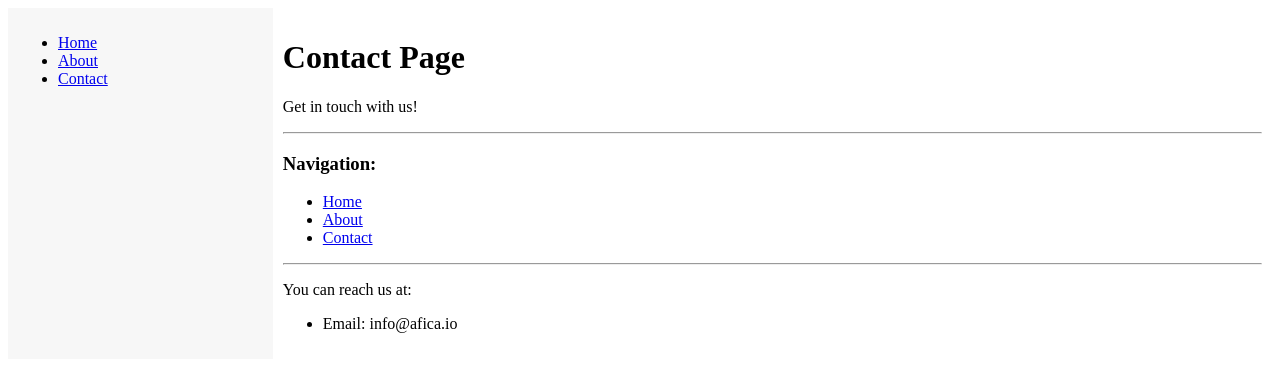
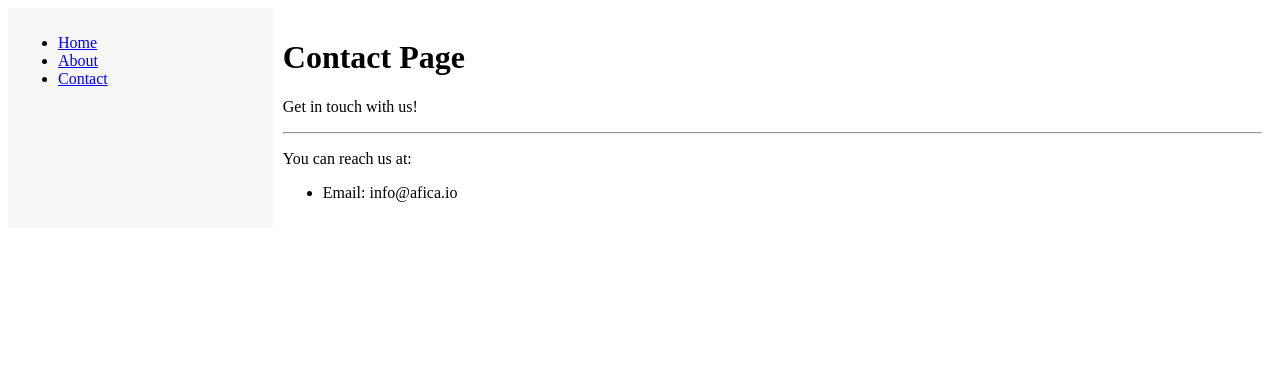
Before and after one commit to Splashier/aficahub-docs, a Jekyll site: the page built from contact.md, in a window 1280 px wide. Shown: the top 372 px of the page. Built offline with Jekyll 4.4.1, drawn with Linux system fonts in a browser that asks for light colours; our own code applies the rules of GitHub Pages for plain Markdown files.

Commit message:
Removed extra navigation from about and contact pages

```diff
--- a/contact.md
+++ b/contact.md
@@ -7,12 +7,5 @@ Get in touch with us!
 
 ---
 
-### Navigation:
-- [Home](README.md)
-- [About](about.md)
-- [Contact](contact.md)
-
----
-
 You can reach us at:
 - Email: info@afica.io
```
Also changed, not shown: about.md (+0 -7 lines).
